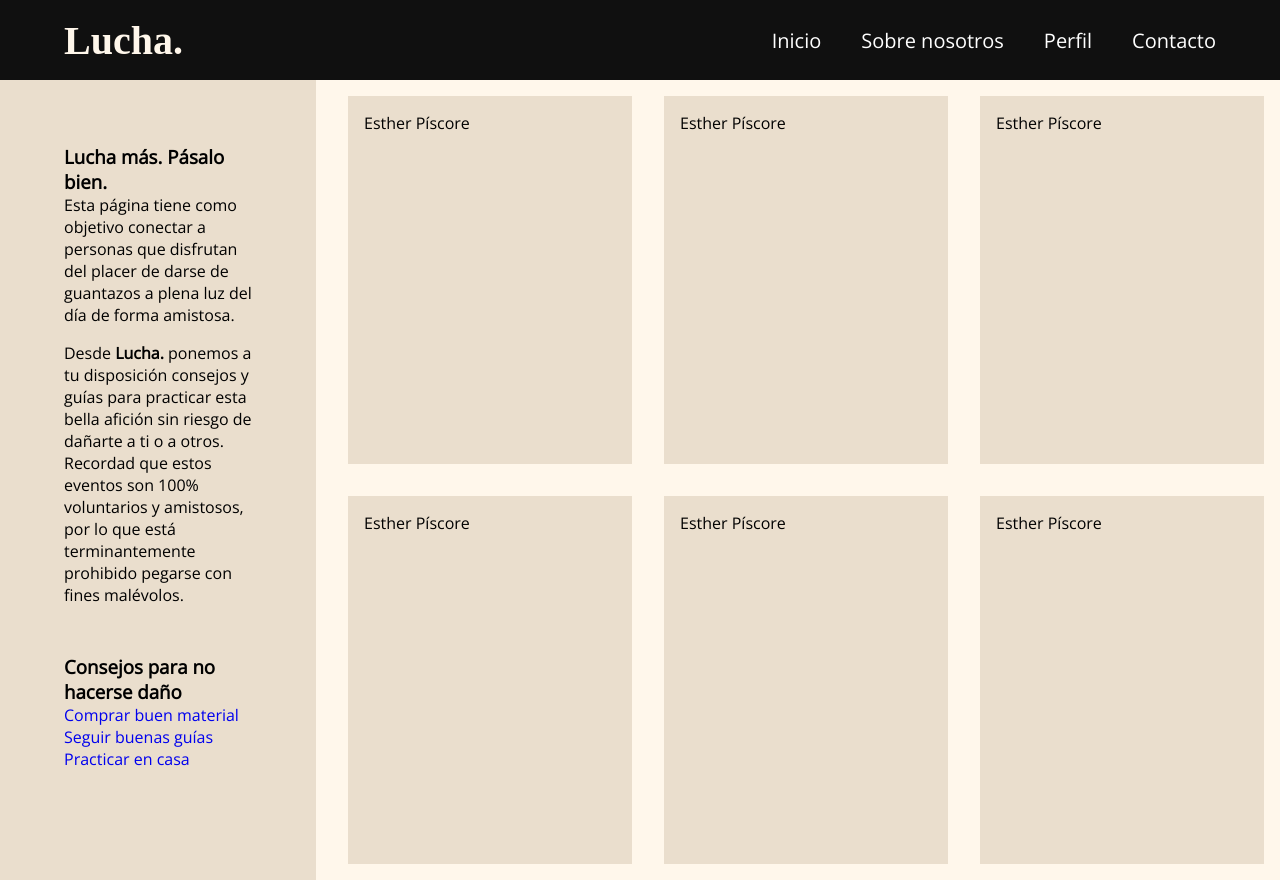
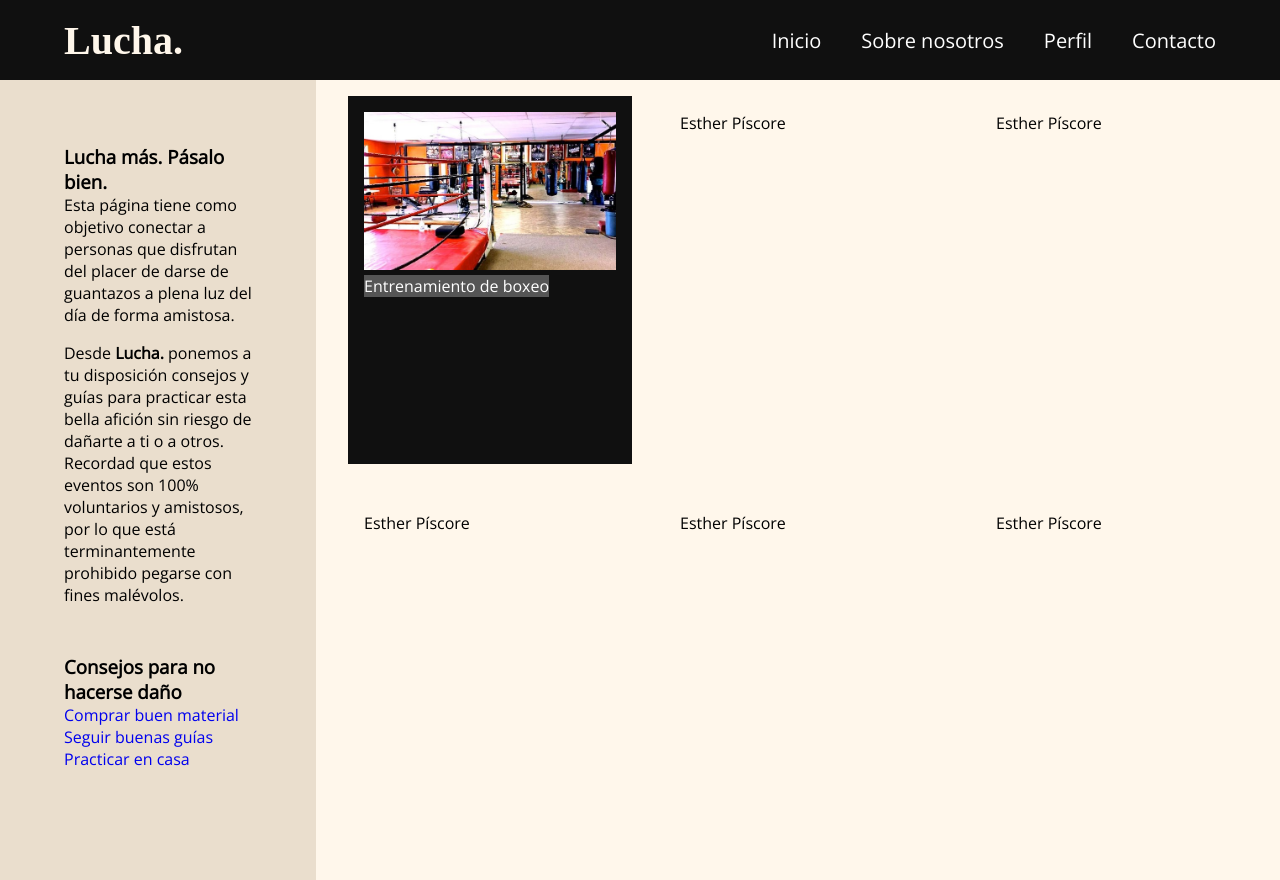
Before and after one commit to patchispatch/SIBW1920, a PHP site: page /portada.html in a window 1280 px wide. Run offline with PHP 8.4, Linux system fonts and the light colour scheme; some web fonts are replaced.

Commit message:
Primera idea del grid de eventos, mala idea

```diff
--- a/practica1/portada.html
+++ b/practica1/portada.html
@@ -54,7 +54,10 @@
 
         <!-- GRID EVENTOS -->
         <div class="event-grid">
-            <div>Esther Píscore</div>
+            <div class="event">
+                <img src="img/boxingym.jpg">
+                <button class="btn">Entrenamiento de boxeo</button>
+            </div>
             <div>Esther Píscore</div>
             <div>Esther Píscore</div>
             <div>Esther Píscore</div>
--- a/practica1/style.css
+++ b/practica1/style.css
@@ -4,6 +4,7 @@
     list-style: none;
     text-decoration: none;
     font-family: "Open Sans";
+    box-sizing: border-box;
 }
 
 html {
@@ -87,11 +88,24 @@ html {
     display: grid;
     grid-template-columns: repeat(3, 1fr);
     grid-gap: 2em;
-    grid-auto-rows: minmax(1fr, auto);
+    grid-auto-rows: 1fr;
 }
 
-.event-grid div {
-    background: #eadecd;
-    padding: 1em;
+.grid-body .event {
+    background: #101010;
+    position: relative;
+}
 
+.event img {
+    max-width: 100%;
+    max-height: auto;
 }
+
+.event .btn {
+    background-color: #555;
+    color: white;
+    font-size: 16px;
+    border: none;
+    cursor: pointer;
+    display: block;
+}
```
Also changed, not shown: practica1/bbb.png (deleted), practica1/img/boxingym.jpg (added).
